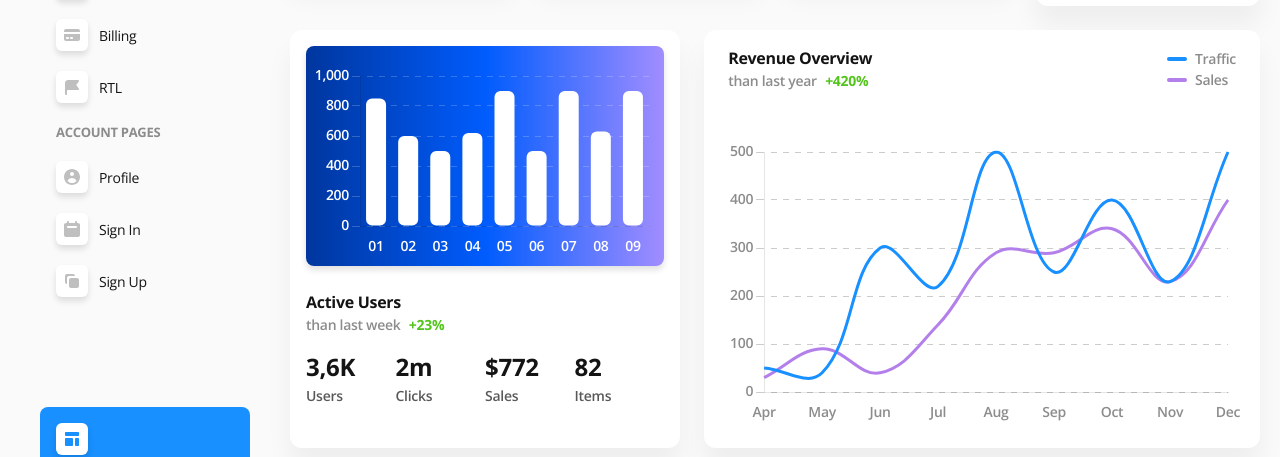
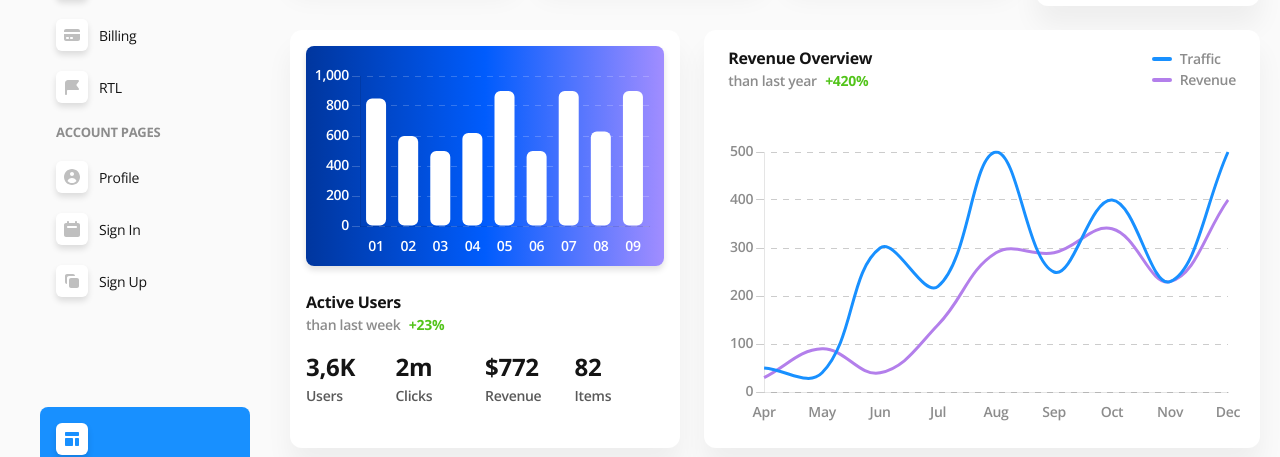
Before and after one commit to momomuchu/muse-vue-ant-design-dashboard, a Vue app: page /#/dashboard in a window 1280 px wide. Shown: the part 215-672 px from the top of the page. Built offline with nearby package versions, Linux system fonts and the light colour scheme; what vue-github-buttons would draw is missing.

Commit message:
rm sales

```diff
--- a/src/components/Cards/CardBarChart.vue
+++ b/src/components/Cards/CardBarChart.vue
@@ -20,7 +20,7 @@
 			</a-col>
 			<a-col :span="6">
 				<h4>$772</h4>
-				<span>Sales</span>
+				<span>Revenue</span>
 			</a-col>
 			<a-col :span="6">
 				<h4>82</h4>
@@ -47,7 +47,7 @@
 				barChartData: {
 					labels: ["01", "02", "03", "04", "05", "06", "07", "08", "09"],
 					datasets: [{
-						label: "Sales",
+						label: "Revenue",
 						backgroundColor: '#fff',
 						borderWidth: 0,
 						borderSkipped: false,
--- a/src/components/Cards/CardLineChart.vue
+++ b/src/components/Cards/CardLineChart.vue
@@ -7,7 +7,7 @@
 		</template>
 		<template #extra>
 			<a-badge color="primary" class="badge-dot-primary" text="Traffic" />
-			<a-badge color="primary" class="badge-dot-secondary" text="Sales" />
+			<a-badge color="primary" class="badge-dot-secondary" text="Revenue" />
 		</template>
 		<chart-line :height="310" :data="lineChartData"></chart-line>
 	</a-card>
```
